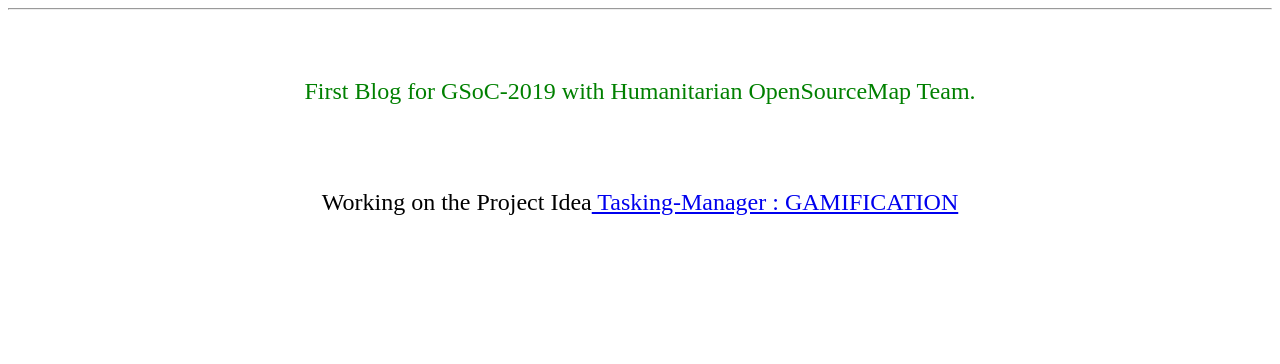
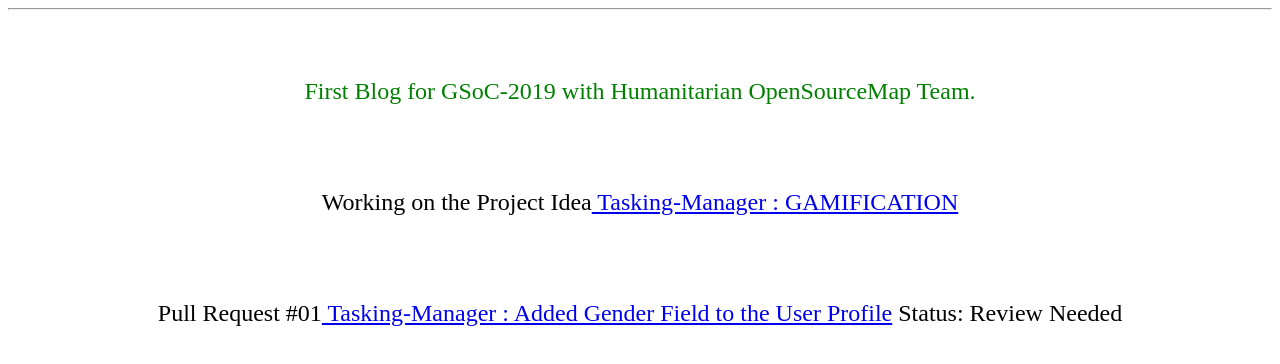
Before and after one commit to anisin97/theprover97.github.io, a plain HTML site: page index.html in a window 1280 px wide. Shown: the part 332-696 px from the top of the page. Drawn offline with Linux system fonts and the light colour scheme.

Commit message:
Update index.html

```diff
--- a/index.html
+++ b/index.html
@@ -25,6 +25,9 @@
     <br>
     <p style="font-size:150%;text-align:center">Working on the Project Idea<a href="https://github.com/hotosm/tasking-manager/issues/1374">
       Tasking-Manager : GAMIFICATION</a>  </p>
-
+  <br>
+    <br>
+    <p style="font-size:150%;text-align:center">Pull Request #01<a href="https://github.com/hotosm/tasking-manager/pull/1406">
+      Tasking-Manager : Added Gender Field to the User Profile</a> Status: Review Needed  </p>
   </body>
 </HTML>
```
